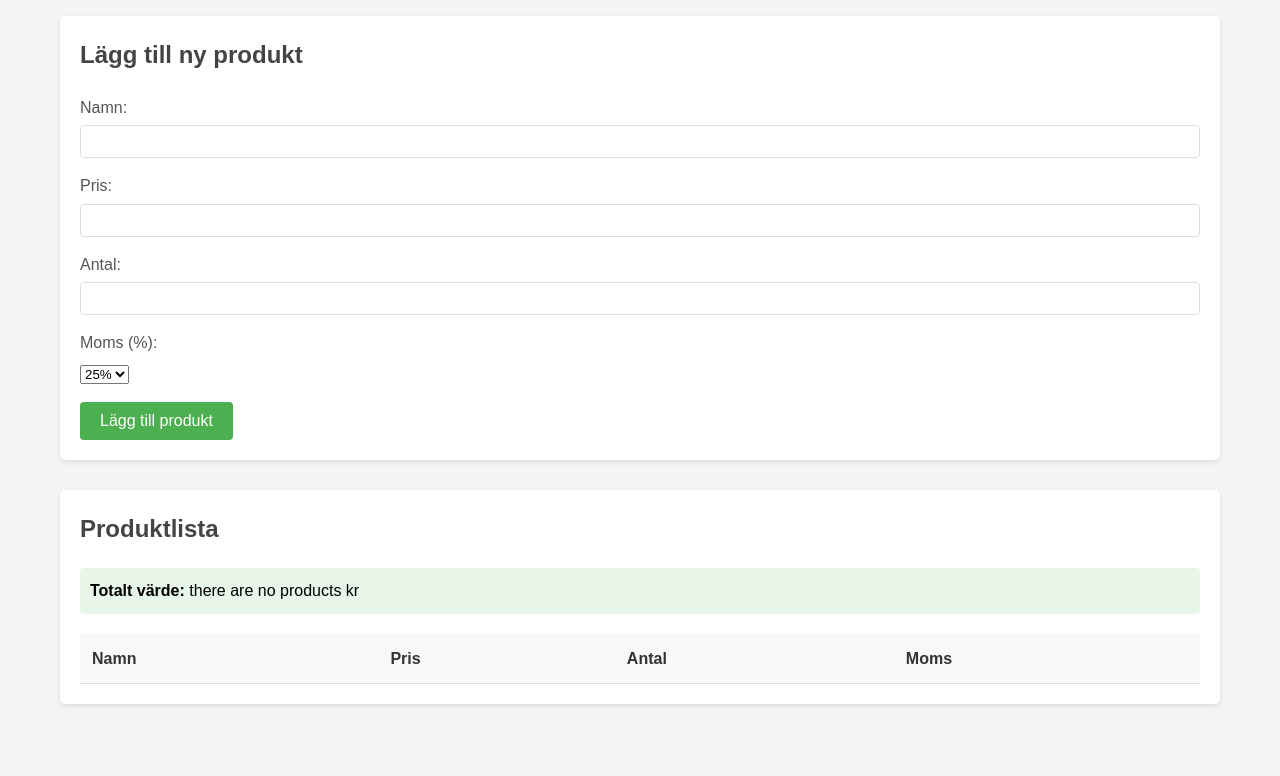
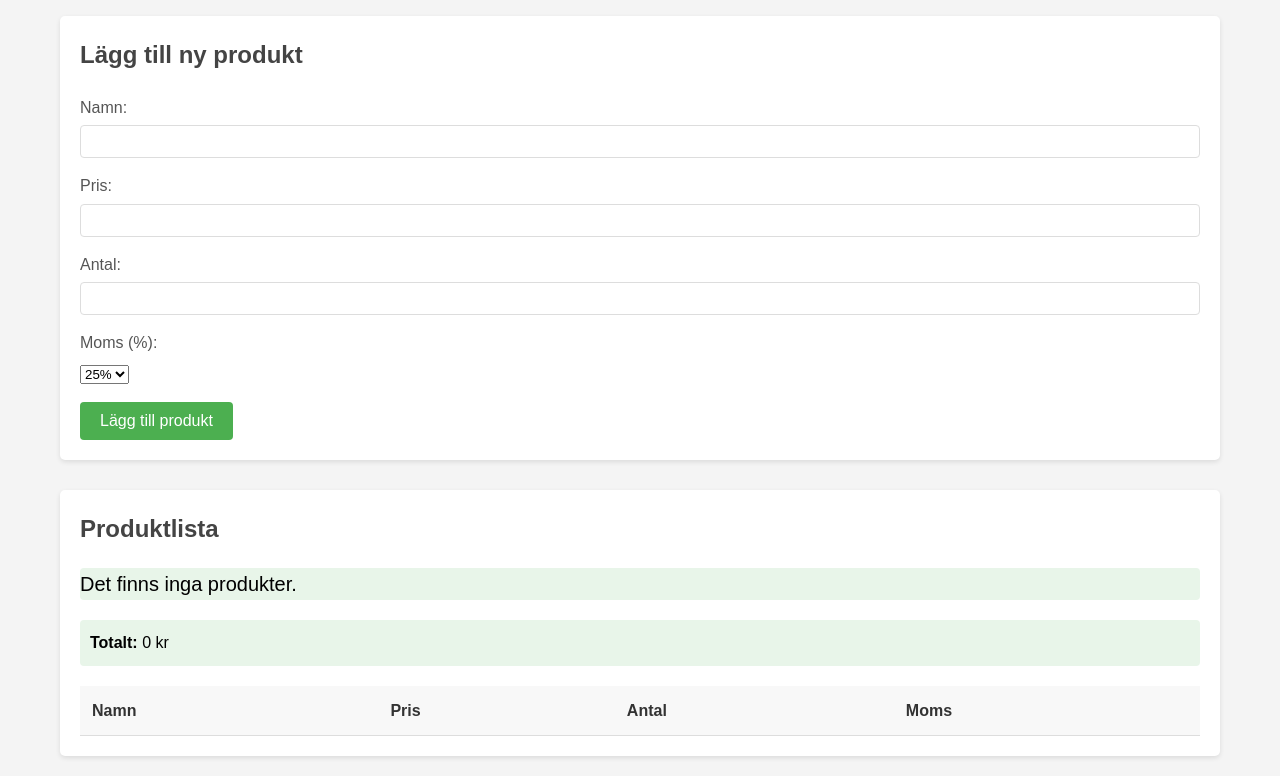
Before and after one commit to rouniAbdo/L3, a website with bundled scripts: page public/index.html in a window 1280 px wide. Shown: the part 85-861 px from the top of the page. Before the commit the page ends 809 px from the top, so only its background shows below. Built offline with nearby package versions, Linux system fonts and the light colour scheme.

Commit message:
Add product message display

```diff
--- a/public/index.html
+++ b/public/index.html
@@ -39,11 +39,12 @@
             <!-- Message container -->
             <div id="formMessage" class="message"></div>
         </div>
-
         <div class="product-list-section">
             <h2>Produktlista</h2>
+                    <!-- Message container -->
+         <div id="productMessage" class="productMessage"></div>
             <div class="total-price">
-                <strong>Totalt värde: </strong>
+                <strong>Totalt: </strong>
                 <span id="totalPrice">0 kr</span>
             </div>
             <table id="productList">
--- a/public/styles.css
+++ b/public/styles.css
@@ -119,7 +119,7 @@ th {
 
 /* Modal styles */
 .modal {
-  display: none; /* Hidden by default */
+  display: none;
   position: fixed;
   z-index: 1;
   left: 0;
@@ -127,7 +127,7 @@ th {
   width: 100%;
   height: 100%;
   overflow: auto;
-  background-color: rgba(0, 0, 0, 0.4); /* Black with opacity */
+  background-color: rgba(0, 0, 0, 0.4);
 }
 
 .modal-content {
@@ -170,3 +170,9 @@ th {
   color: #721c24;
   border: 1px solid #f5c6cb;
 }
+.productMessage {
+  margin-bottom: 20px;
+  background-color: #e8f5e9;
+  border-radius: 4px;
+  font-size: 20px;
+}
--- a/src/app/productListView.js
+++ b/src/app/productListView.js
@@ -3,13 +3,24 @@ export class ProductListView {
         this.productManagement = productManagement
         this.productEditor = productEditor
         this.tbody = document.querySelector('#productList tbody')
+        this.productMessage = document.querySelector('#productMessage')
+        this.totalPrice = document.querySelector('#totalPrice')
     }
     /**
      * Purpose: to update the view.
      */
     updateView () {
         this.tbody.innerHTML = ''
-        this.productManagement.products.forEach(product => {
+
+        const products = this.productManagement.products
+        if (products.length === 0) {
+            this.productMessage.textContent = 'Det finns inga produkter.'
+            this.totalPrice.textContent = '0 kr'
+            return
+        }
+        this.productMessage.textContent = ''
+
+        products.forEach(product => {
             const tr = this.createProductRow(product)
             this.tbody.appendChild(tr)
         })
@@ -51,6 +62,10 @@ export class ProductListView {
      */
     updateTotalPrice() {
         const totalPrice = this.productManagement.calculateTotalPrice()
-        document.querySelector('#totalPrice').textContent = `${totalPrice} kr`
+        if (totalPrice === 0) {
+            this.totalPrice.textContent = '0 kr'
+            return
+        }
+        this.totalPrice.textContent = `${parseFloat(totalPrice).toFixed(2)} kr`
     }
 }
--- a/src/models/priceCalculator.js
+++ b/src/models/priceCalculator.js
@@ -23,7 +23,7 @@ export class PriceCalculator  {
   */
   calculateTotalPrice(products){
     if ( !Array.isArray(products) || products.length === 0){
-      return ('there are no products')
+      return 0
     }
     let totalPrice = 0
     products.forEach(product => {
```
